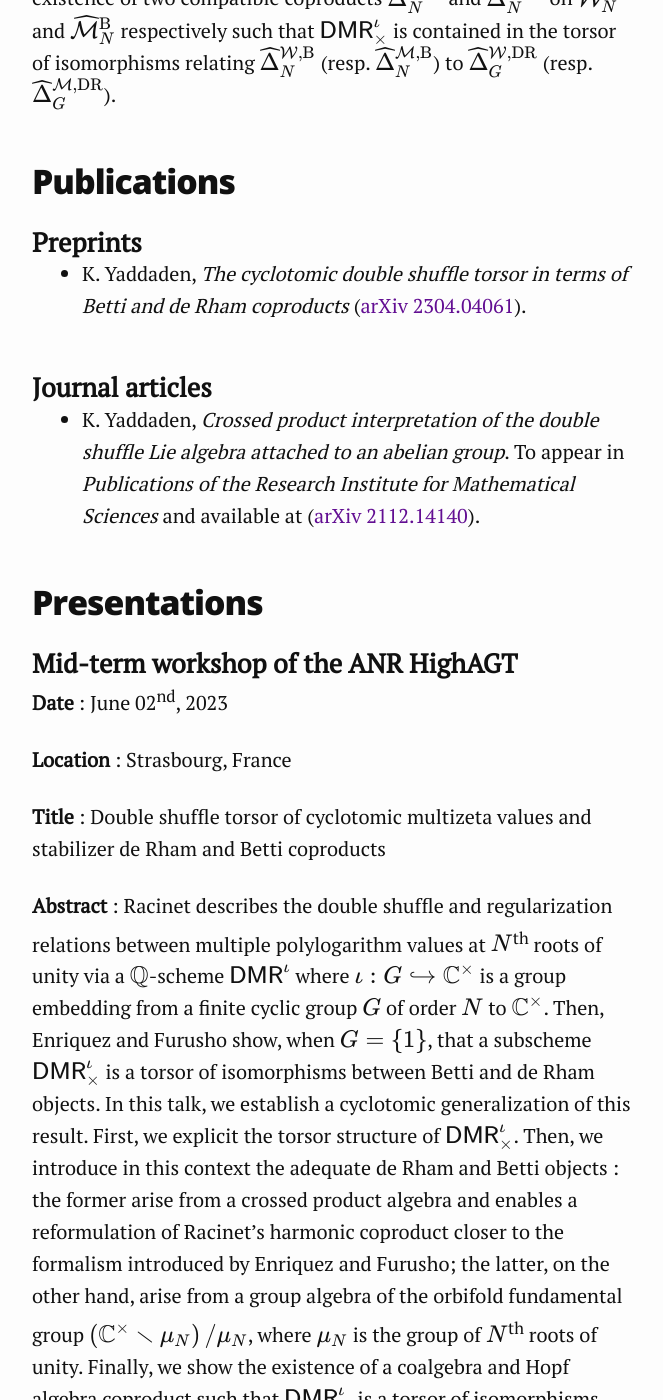
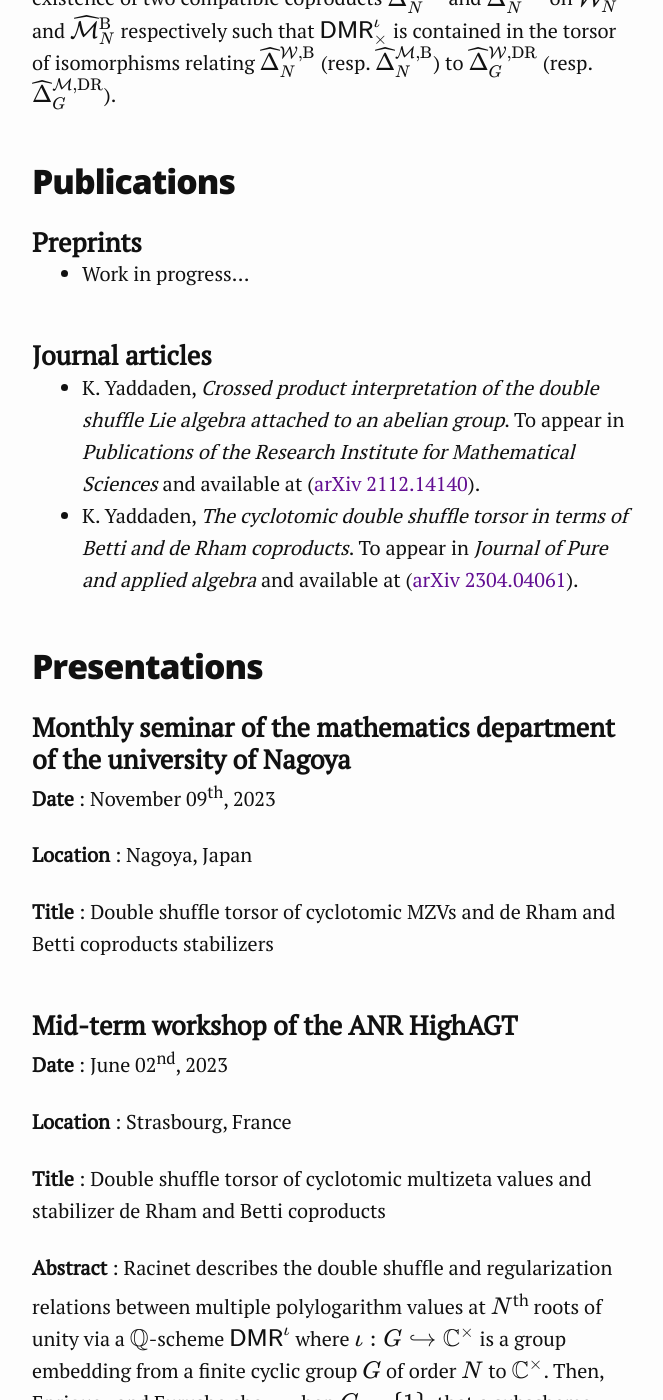
Before and after one commit to khalefyaddaden/khalefyaddaden.github.io, a Jekyll site: the page built from research.markdown, in a window 1280 px wide and 1400 px high, scrolled down 1115 px. Shown: the whole window, without its empty margins (308-971 px from the left). Built offline with Jekyll 4.4.1, drawn with Linux system fonts in a browser that asks for light colours; nearby versions of some CDN libraries.

Commit message:
Research updates

```diff
--- a/research.markdown
+++ b/research.markdown
@@ -17,12 +17,20 @@ Furthermore, for $$G=\{1\}$$, Enriquez and Furusho showed that a subscheme $$\ma
 ## Publications
 
 ### Preprints
-- K. Yaddaden, *The cyclotomic double shuffle torsor in terms of Betti and de Rham coproducts* ([arXiv 2304.04061](https://arxiv.org/abs/2304.04061)).
+- Work in progress...
 
 ### Journal articles
 - K. Yaddaden, *Crossed product interpretation of the double shuffle Lie algebra attached to an abelian group*. To appear in *Publications of the Research Institute for Mathematical Sciences* and available at ([arXiv 2112.14140](https://arxiv.org/abs/2112.14140)).
+- K. Yaddaden, *The cyclotomic double shuffle torsor in terms of Betti and de Rham coproducts*. To appear in *Journal of Pure and applied algebra* and available at ([arXiv 2304.04061](https://arxiv.org/abs/2304.04061)).
 
 ## Presentations
+
+### Monthly seminar of the mathematics department of the university of Nagoya
+**Date** : November 09<sup>th</sup>, 2023
+
+**Location** : Nagoya, Japan
+
+**Title** : Double shuffle torsor of cyclotomic MZVs and de Rham and Betti coproducts stabilizers
 
 ### Mid-term workshop of the ANR HighAGT
 **Date** : June 02<sup>nd</sup>, 2023
@@ -45,7 +53,7 @@ Furthermore, for $$G=\{1\}$$, Enriquez and Furusho showed that a subscheme $$\ma
 ### Monthly seminar of the mathematics department of the university of Nagoya
 **Date** : August 22<sup>nd</sup>, 2022
 
-**Lieu** : Web seminar
+**Location** : Web seminar
 
 **Title** : Double shuffle Lie algebra and crossed product
 
```
Also changed, not shown: research.fr.markdown (+9 -1 lines).
